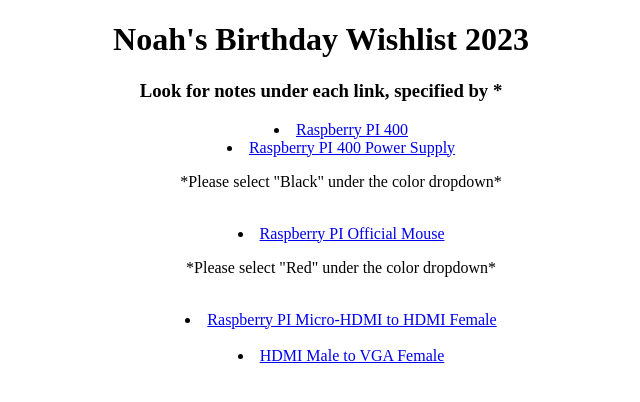
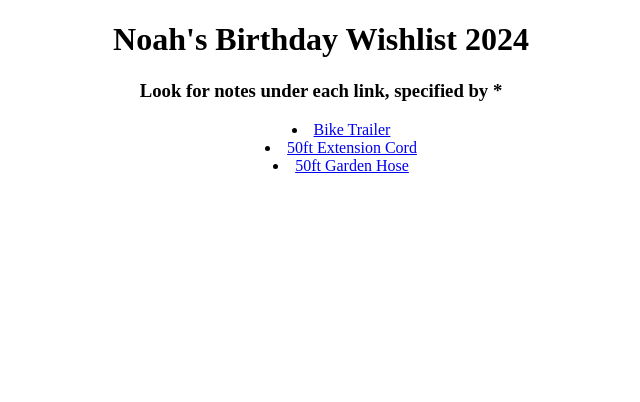
Before and after one commit to noah-grocery/Birthday-Wishlist-2024, a plain HTML site: page index.html in a window 1280 px wide. Shown: the whole page, without its empty margins (319-959 px from the left). Drawn offline with Linux system fonts and the light colour scheme.

Commit message:
Update index.html

```diff
--- a/index.html
+++ b/index.html
@@ -8,24 +8,25 @@
 }
         </style>
         <title>
-            Noah's Birthday Wishlist 2023
+            Noah's Birthday Wishlist 2024
         </title>
         </head>
         <body>
             <center>
             <h1>
-                Noah's Birthday Wishlist 2023
+                Noah's Birthday Wishlist 2024
                 </h1>
                 <h3>
                     Look for notes under each link, specified by *
                     </h3>
 
                     <ul>
-                        <li><a href="https://vilros.com/products/raspberry-pi-400-vilros?variant=32175939321950" target=”_blank”>Raspberry PI 400</a></li>
-                        <li><a href="https://vilros.com/products/official-raspberry-pi-foundation-power-supply-for-raspberry-pi-4-us-white-ul?variant=31713840529502" target=”_blank”>Raspberry PI 400 Power Supply</a><br><p>*Please select "Black" under the color dropdown*</p></li><br>
-                        <li><a href="https://vilros.com/products/official-raspberry-pi-mouse-red-white?variant=26341176475748" target=”_blank”>Raspberry PI Official Mouse</a><br><p>*Please select "Red" under the color dropdown*</p></li><br>
-                        <li><a href="https://vilros.com/products/official-raspberry-pi-4-235mm-micro-hdmi-to-standard-hdmi-adapter-white?variant=31378901434462" target=”_blank”>Raspberry PI Micro-HDMI to HDMI Female</a></li><br>
-                        <li><a href="https://www.amazon.com/gp/product/B00SW9JI9A/ref=ppx_yo_dt_b_search_asin_title?ie=UTF8&psc=1" target="_blank">HDMI Male to VGA Female</a></li><br>
+                        <li><a href="https://www.amazon.com/Aosom-Heavy-Duty-Foldable-Universal-Capacity/dp/B07JQD1MBT?source=ps-sl-shoppingads-lpcontext&ref_=fplfs&psc=1&smid=A3LRDQCJ73A2H4#customerReviews" target=”_blank”>Bike Trailer</a></li>
+                        <li><a href="https://www.homedepot.com/p/HDX-50-ft-16-3-Light-Duty-Indoor-Outdoor-Landscape-Extension-Cord-Green-HD-809-543/100650559" target=”_blank”>50ft Extension Cord</a></li>
+                        <li><a href="https://www.homedepot.com/p/WATERWORKS-FlexRite-5-8-in-x-50-ft-Heavy-Duty-Hose-WWFXT58050/100022734" target=”_blank”>50ft Garden Hose</a></li>
+
+
+
                     </ul>
                 </center>
                 </body>
```
